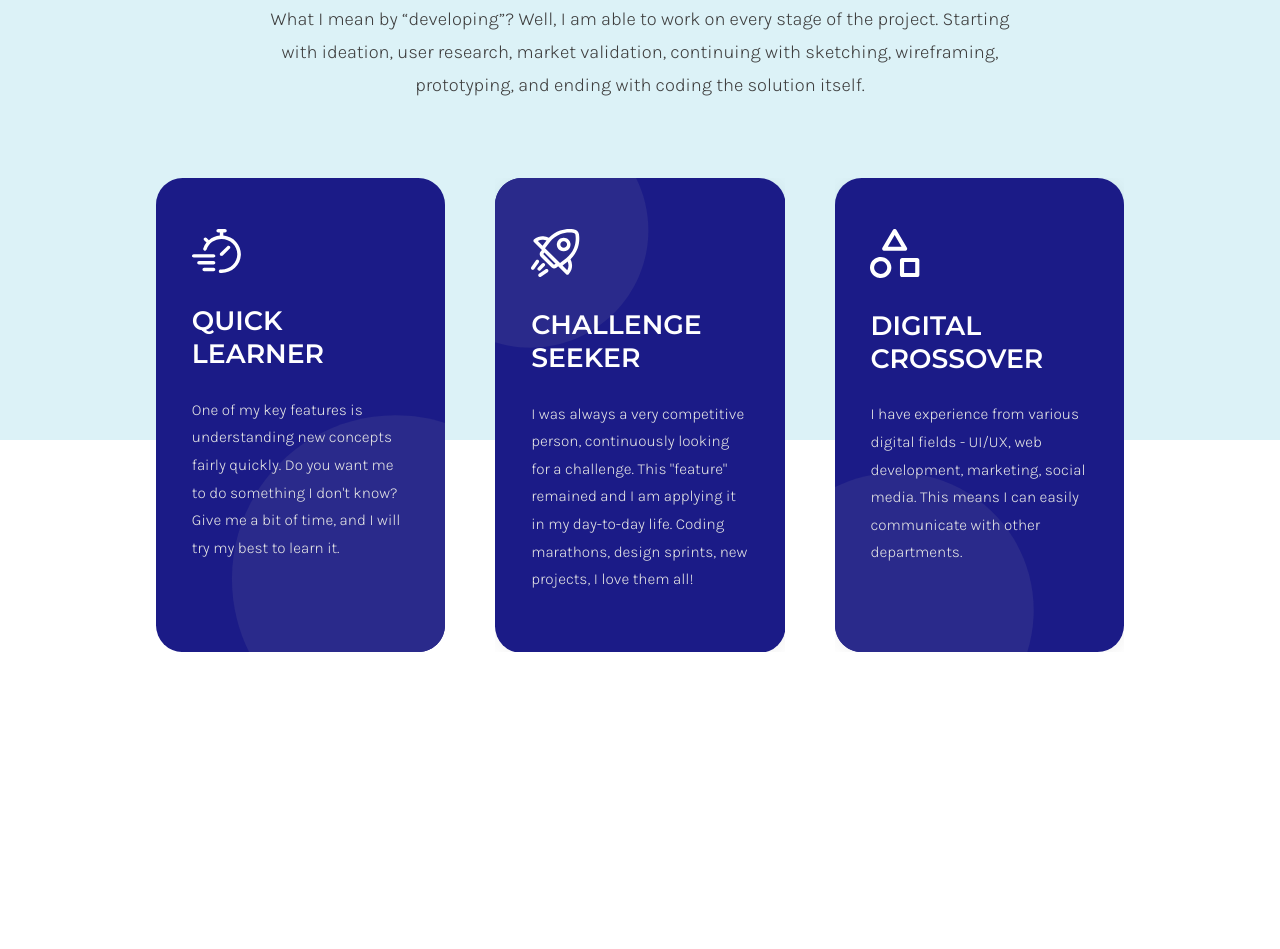
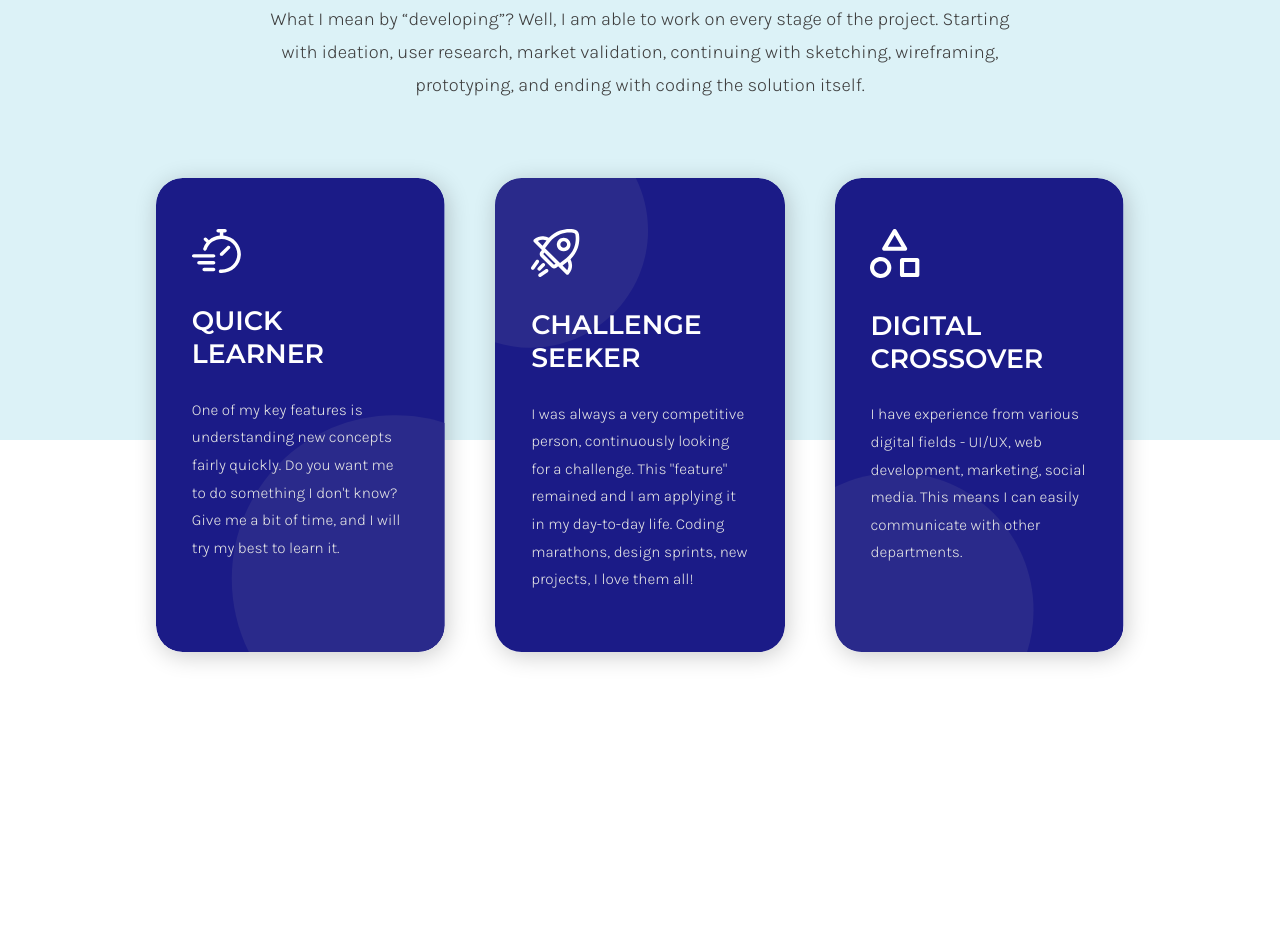
Before and after one commit to Ivanlsko/portfolio, a plain HTML site: page index.html in a window 1280 px wide. Shown: the part 1160-2109 px from the top of the page. Drawn offline with Linux system fonts and the light colour scheme.

Commit message:
cards shadows

```diff
--- a/style.css
+++ b/style.css
@@ -9,6 +9,7 @@
   --secondaryLight: #e4e4e4;
   --bodyCopy: 1.2vw;
   --lineHeight: 1.8em;
+  --shadow: 2px 4px 23px rgba(0, 0, 0, 0.2);
 }
 
 body {
@@ -153,20 +154,24 @@ img {
 .card {
   width: 22.604vw;
   height: 37.031vw;
+  box-shadow: var(--shadow);
 }
 #card1 {
   background-image: url(assets/smallrect1.svg);
   background-size: cover;
+  border-radius: 2.083vw;
 }
 
 #card2 {
   background-image: url(assets/smallrect2.svg);
   background-size: cover;
+  border-radius: 2.083vw;
 }
 
 #card3 {
   background-image: url(assets/smallrect3.svg);
   background-size: cover;
+  border-radius: 2.083vw;
 }
 
 /*/ ////MYWORK*/
```
Also changed, not shown: assets/smallrect1.png (added), assets/smallrect2.png (added), assets/smallrect3.png (added).
